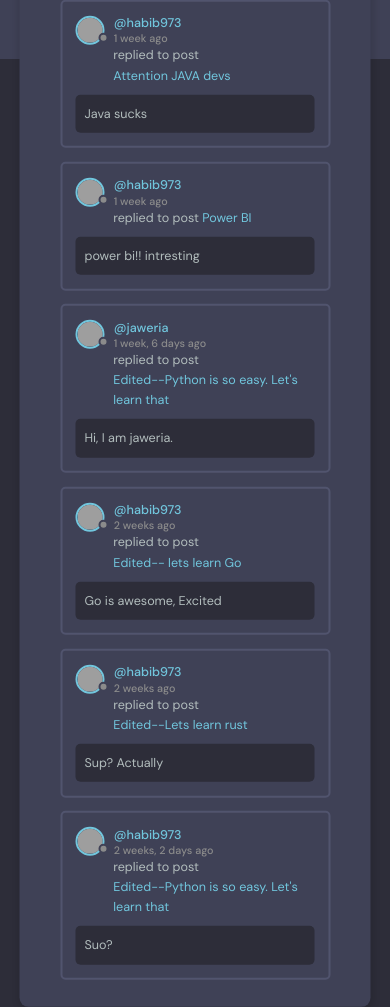
After one commit to HABIB-UBIT/django-site, a Django app: page /activity in a window 390 px wide. The commit adds this page. Run offline with Django 4.2, Linux system fonts and the light colour scheme; data comes from the database, SQL or seed files in the repository; grey boxes are pictures that could not be loaded.

Commit message:
mobile responsive

```diff
--- /dev/null
+++ b/base/templates/base/activity.html
@@ -0,0 +1,53 @@
+{% extends 'main.html' %}
+{% block content %}
+<main class="layout">
+  <div class="container">
+    <div class="layout__box">
+      <div class="layout__boxHeader">
+        <div class="layout__boxTitle">
+          <a href="{% url 'home' %}">
+            <svg version="1.1" xmlns="http://www.w3.org/2000/svg" width="32" height="32" viewBox="0 0 32 32">
+              <title>arrow-left</title>
+              <path
+                d="M13.723 2.286l-13.723 13.714 13.719 13.714 1.616-1.611-10.96-10.96h27.625v-2.286h-27.625l10.965-10.965-1.616-1.607z"
+              ></path>
+            </svg>
+          </a>
+          <h3>Recent Activities</h3>
+        </div>
+      </div>
+
+      <div class="activities-page layout__body">
+        {% for message in room_messages %}
+          <div class="activities__box">
+              <div class="activities__boxHeader roomListRoom__header">
+                <a href="{% url 'profile' message.user.id %}" class="roomListRoom__author">
+                  <div class="avatar avatar--small">
+                    <img src="https://randomuser.me/api/portraits/women/11.jpg" />
+                  </div>
+                  <p>@{{message.user}}<span> {{message.created|timesince}} ago</span></p>
+                </a>
+                {% if request.user == message.user %}
+                  <div class="roomListRoom__actions">
+                    <a href="{% url 'delete-message' message.id %}">
+                      <svg version="1.1" xmlns="http://www.w3.org/2000/svg" width="32" height="32" viewBox="0 0 32 32">
+                        <title>remove</title>
+                        <path d="M27.314 6.019l-1.333-1.333-9.98 9.981-9.981-9.981-1.333 1.333 9.981 9.981-9.981 9.98 1.333 1.333 9.981-9.98 9.98 9.98 1.333-1.333-9.98-9.98 9.98-9.981z"></path>
+                      </svg>
+                    </a>
+                  </div>
+                {% endif %}
+              </div>
+              <div class="activities__boxContent">
+                <p>replied to post <a href="{% url 'room' message.room.id %}">{{message.room}}</a></p>
+                <div class="activities__boxRoomContent">
+                  {{message.body}}
+                </div>
+              </div>
+      </div>
+        {% endfor %}
+      </div>
+    </div>
+  </div>
+</main>
+{% endblock content %}
--- a/base/templates/base/topic_component.html
+++ b/base/templates/base/topic_component.html
@@ -12,7 +12,7 @@
         </li>
         {% endfor %}
     </ul>
-    <a class="btn btn--link" href="topics.html">
+    <a class="btn btn--link" href="{% url 'topics' %}">
     More
     <svg version="1.1" xmlns="http://www.w3.org/2000/svg" width="32" height="32" viewBox="0 0 32 32">
         <title>chevron-down</title>
--- a/base/urls.py
+++ b/base/urls.py
@@ -13,5 +13,7 @@ urlpatterns = [
     path('update-room/<str:pk>/', views.updateroom, name='update-room'),
     path('delete-room/<str:pk>/', views.deleteroom, name='delete-room'),
     path('delete-message/<str:pk>/', views.deleteMessage, name='delete-message'),
-    path('update-user', views.updateUser, name='update-user')
+    path('update-user', views.updateUser, name='update-user'),
+    path('topics', views.topicsPage, name='topics'),
+    path('activity', views.activityPage, name='activity'),
 ]
--- a/base/views.py
+++ b/base/views.py
@@ -64,7 +64,7 @@ def home(request):
         Q(description__icontains=q)
     )
     ### this is what we call query set  query_set= ModelName.objects.method()
-    topics= Topics.objects.all()
+    topics= Topics.objects.all()[0:4]
     room_count= rooms.count()
     room_messages= Message.objects.filter(room__topic__name__icontains=q)
     context= {'rooms':rooms, 'topics':topics, 'room_count': room_count, 'room_messages': room_messages}
@@ -173,3 +173,12 @@ def updateUser(request):
         return redirect('profile', pk=user.id)
 
     return render(request, 'base/update_user.html', {'form':form})
+
+def topicsPage(request):
+    q= request.GET.get('q') if request.GET.get('q') != None else ''
+    topics= Topics.objects.filter(name__icontains=q)
+    return render(request, 'base/topics.html', {'topics': topics})
+
+def activityPage(request):
+    room_messages= Message.objects.all()
+    return render(request, 'base/activity.html',{'room_messages': room_messages})
```
Also changed, not shown: base/templates/base/home.html (+4 -4 lines), base/templates/base/topics.html (added, +48 -0 lines).
